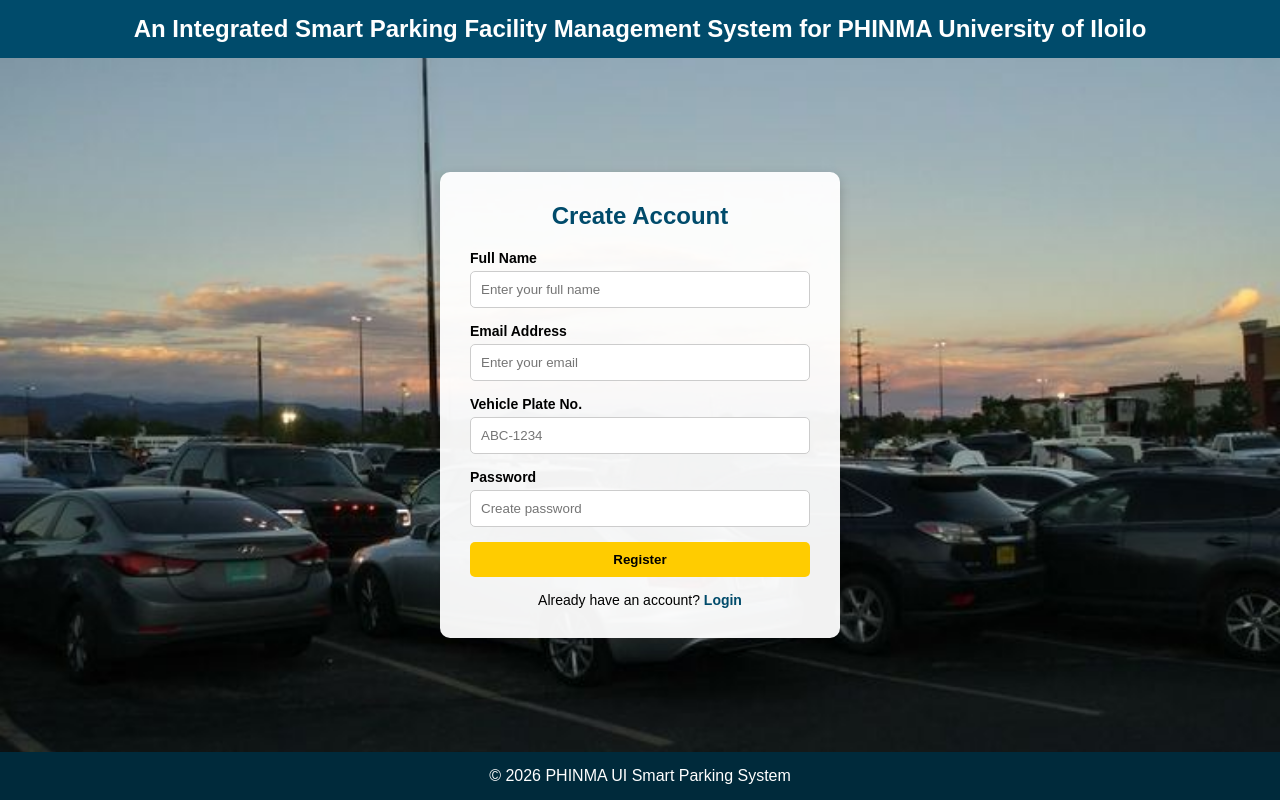
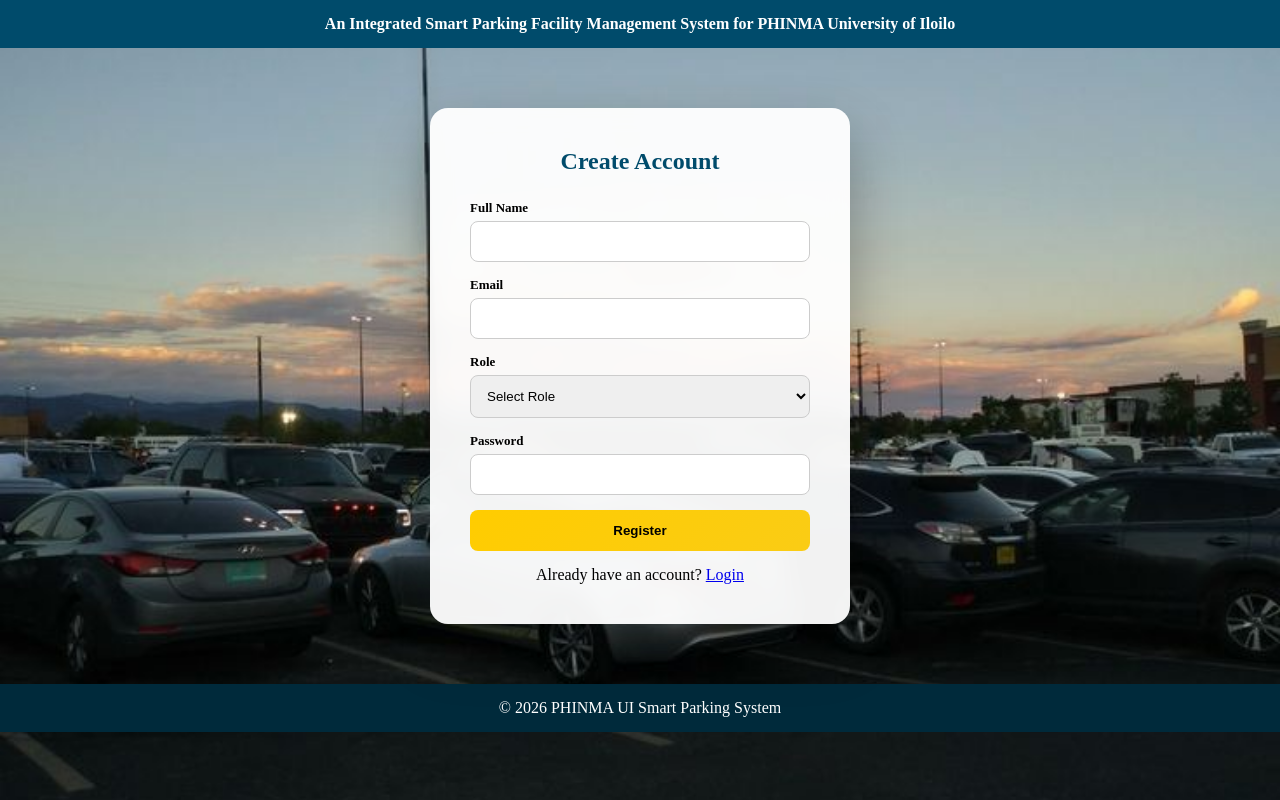
Before and after one commit to JeanRose14/An-Integrated-Smart-Parking-Facility-Management-System-for-PHINMA-University-of-Iloilo, a Flask app: page /register in a window 1280 px wide. Run offline with Flask 3, Linux system fonts and the light colour scheme; some libraries are stand-ins or nearby versions.

Commit message:
change reg form

```diff
--- a/app.py
+++ b/app.py
@@ -54,14 +54,14 @@
     if request.method == 'POST':
         full_name = request.form.get('full_name')
         email = request.form.get('email').lower().strip()
-        plate = request.form.get('vehicle_plate_number')
         password = generate_password_hash(request.form.get('password'))
+        role = request.form.get('role')  # 🔥 ADD THIS
 
         cur = mysql.connection.cursor()
         cur.execute("""
-            INSERT INTO registered (full_name, email, vehicle_plate_number, password)
+            INSERT INTO registered (full_name, email, password, role)
             VALUES (%s, %s, %s, %s)
-        """, (full_name, email, plate, password))
+        """, (full_name, email, password, role))
 
         mysql.connection.commit()
         cur.close()
@@ -377,4 +377,4 @@
 
 # ================= RUN =================
 if __name__ == '__main__':
-    socketio.run(app, debug=True)
+    socketio.run(app, host="0.0.0.0", port=5000, debug=True)
--- a/templates/intro.html
+++ b/templates/intro.html
@@ -9,7 +9,6 @@
         * {
             margin: 0;
             padding: 0;
-            font-family:Arial, Helvetica, sans-serif;
         }
 
         .hero {
--- a/templates/login.html
+++ b/templates/login.html
@@ -12,7 +12,6 @@
 margin:0;
 padding:0;
 box-sizing:border-box;
-font-family:Arial, Helvetica, sans-serif;
 }
 
 body{
--- a/templates/register.html
+++ b/templates/register.html
@@ -4,171 +4,150 @@
 <head>
 <meta charset="UTF-8">
 <title>Register | PHINMA UI Smart Parking</title>
+
 <link rel="stylesheet" href="{{ url_for('static', filename='style.css') }}">
+
 <style>
 * {
   margin: 0;
   padding: 0;
-            box-sizing: border-box; /* ⭐ fixes uneven margins */
-            font-family:Arial, Helvetica, sans-serif;
+  box-sizing: border-box;
 }
 
-        .login-card input {
-            width: 100%;
-            padding: 10px;
-            margin-bottom: 15px;
-            border-radius: 5px;
-            border: 1px solid #ccc;
-        }
+/* HERO */
 .hero {
-            flex: 1;
   min-height: 64vh;
   display: flex;
   justify-content: center;
   align-items: center;
-            padding: 60px 40px;
+  padding: 60px 20px;
 }
 
+/* 🔥 IMPROVED BOX (SAME STYLE SA DASHBOARD) */
 .register-card {
-            background-color: rgba(255, 255, 255, 0.95);
-            padding: 30px;
-            border-radius: 10px;
+  background: rgba(255,255,255,0.95);
+  backdrop-filter: blur(10px);
+  padding: 40px;
+  border-radius: 18px;
   width: 100%;
-            max-width: 400px;
-            box-shadow: 0 4px 12px rgba(0, 0, 0, 0.2);
+  max-width: 420px;
+  box-shadow: 0 25px 55px rgba(0,0,0,0.3);
 }
 
+/* TITLE */
 .register-card h2 {
   text-align: center;
-            margin-bottom: 20px;
+  margin-bottom: 25px;
   color: #004b6b;
 }
 
+/* LABEL */
 .register-card label {
-            font-size: 14px;
+  font-size: 13px;
+  margin-bottom: 5px;
   display: block;
-            margin-bottom: 5px;
-            font-weight: bold;
+  font-weight: 600;
 }
 
-        .register-card input {
+/* INPUT */
+.register-card input,
+.register-card select {
   width: 100%;
-            padding: 10px;
+  padding: 12px;
   margin-bottom: 15px;
-            border-radius: 5px;
+  border-radius: 8px;
   border: 1px solid #ccc;
+  transition: 0.2s;
 }
 
+.register-card input:focus,
+.register-card select:focus {
+  border-color: #facc15;
+  outline: none;
+}
+
+/* BUTTON */
 .register-card button {
   width: 100%;
-            background-color: #ffcc00;
-            color: black;
-            padding: 10px;
+  padding: 13px;
+  background: linear-gradient(135deg, #ffcc00, #facc15);
   border: none;
-            border-radius: 5px;
+  border-radius: 8px;
   font-weight: bold;
   cursor: pointer;
+  transition: 0.3s;
 }
 
 .register-card button:hover {
-            background-color: #e6b800;
+  transform: scale(1.03);
 }
 
-        .register-card p {
-            text-align: center;
-            margin-top: 15px;
-            font-size: 14px;
+/* NAVBAR */
+nav {
+  background-color: #004b6b;
+  padding: 15px 40px;
+  display: flex;
+  justify-content: center;
 }
 
-        .register-card a {
-            color: #004b6b;
-            text-decoration: none;
+.logo {
+  color: #fff;
   font-weight: bold;
+  text-align: center;
 }
 
+/* FOOTER */
 footer {
   background-color: #002a3b;
   color: white;
   text-align: center;
   padding: 15px 0;
 }
-             /* NAVBAR CONTAINER */
-        nav {
-            background-color: #004b6b;
-            padding: 15px 40px;
-            display: flex;
-            justify-content: center;
-            align-items: center;
-        }
-
-        /* LOGO */
-        .logo {
-            font-size: 24px;
-            font-weight: bold;
-            color: #ffffff;
-        }
-
-        /* MENU LIST */
-        nav ul {
-            list-style: none;
-            /* ❌ remove bullets */
-            display: flex;
-            /* ✅ horizontal */
-            gap: 25px;
-            padding: 0;
-        }
-
-        /* MENU LINKS */
-        nav ul li a {
-            color: white;
-            text-decoration: none;
-            font-weight: 500;
-        }
-
-        nav ul li a:hover {
-            color: #ffcc00;
-        }
-
-         * {
-            margin: 0;
-            padding: 0;
-        }
-
 </style>
 </head>
 
 <body>
 
-    <!-- Navigation -->
 <nav>
-        <div class="logo">An Integrated Smart Parking Facility Management System for PHINMA University of Iloilo</div>
+  <div class="logo">
+    An Integrated Smart Parking Facility Management System for PHINMA University of Iloilo
+  </div>
 </nav>
 
-    <!-- Hero / Register Section -->
 <header class="hero">
+
 <div class="register-card">
+
 <h2>Create Account</h2>
 
-            <!-- ✅ Flask POST -->
 <form method="POST" action="{{ url_for('register') }}">
-                <label for="name">Full Name</label>
-                <input type="text" id="name" name="full_name" placeholder="Enter your full name" required>
 
-                <label for="email">Email Address</label>
-                <input type="email" id="email" name="email" placeholder="Enter your email" required>
+<label>Full Name</label>
+<input type="text" name="full_name" required>
 
-                <label for="vehicle">Vehicle Plate No.</label>
-                <input type="text" id="vehicle" name="vehicle_plate_number" placeholder="ABC-1234" required>
+<label>Email</label>
+<input type="email" name="email" required>
 
-                <label for="password">Password</label>
-                <input type="password" id="password" name="password" placeholder="Create password" required>
+<label>Role</label>
+<select name="role" required>
+  <option value="">Select Role</option>
+  <option value="Admin">Admin</option>
+  <option value="Staff">Staff</option>
+</select>
 
-                <!-- ✅ FIX: remove <a> inside button -->
+<label>Password</label>
+<input type="password" name="password" required>
+
 <button type="submit">Register</button>
+
 </form>
 
-            <p>Already have an account? <a href="{{ url_for('login') }}">Login</a></p>
+<p style="text-align:center;margin-top:15px;">
+Already have an account? <a href="{{ url_for('login') }}">Login</a>
+</p>
+
 </div>
+
 </header>
 
 <footer>
```
Lines whose indentation alone changed are shown as unchanged.
